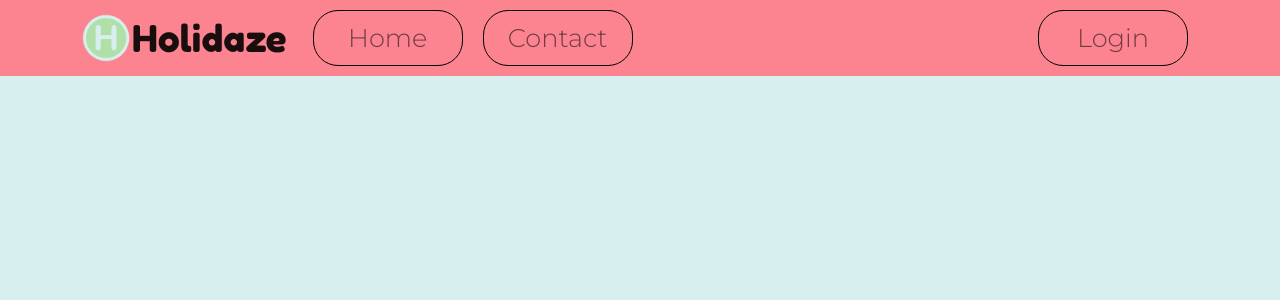
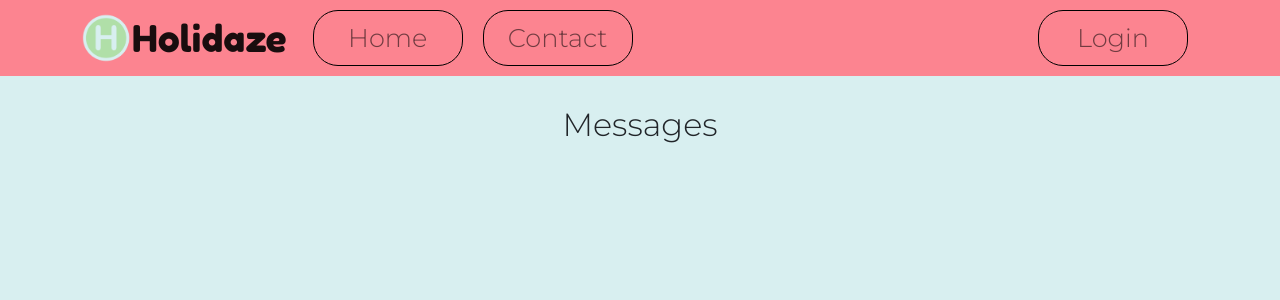
Before and after one commit to Noroff-FEU-Assignments/project-exam-2-dr-Luka, a React (Create React App) app in the folder holidaze/: page /Messages in a window 1280 px wide. Shown: the top 300 px of the page. Built offline with nearby package versions, Linux system fonts and the light colour scheme.

Commit message:
Messages Page Created

```diff
--- a/holidaze/src/App.js
+++ b/holidaze/src/App.js
@@ -4,6 +4,7 @@ import { Routes, Route } from "react-router-dom";
 import Home from "./components/home/Home";
 import Contact from "./components/contact/Contact";
 import Login from "./components/login/Login";
+import Messages from "./components/admin/messages/Messages";
 
 import Navigation from "./components/layout/Navigation";
 
@@ -15,6 +16,7 @@ export default function App() {
         <Route path="/" element={<Home />} />
         <Route path="Contact" element={<Contact />} />
         <Route path="Login" element={<Login />} />
+        <Route path="Messages" element={<Messages />} />
       </Routes>
     </div>
   );
--- /dev/null
+++ b/holidaze/src/components/admin/messages/Messages.js
@@ -0,0 +1,9 @@
+import Heading from "../../layout/Heading";
+
+export default function Contact() {
+  return (
+    <>
+      <Heading content="Messages" size="2" />
+    </>
+  );
+}
```
Also changed, not shown: holidaze/src/components/admin/messages/MessagesList.js (added).
